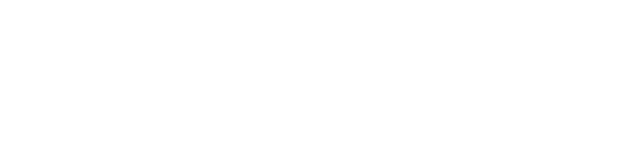
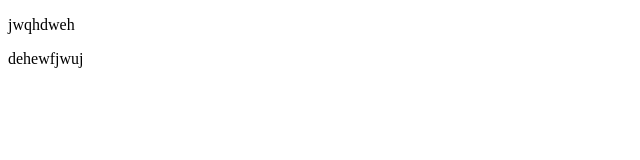
Before and after one commit to Athira731995/project1, a plain HTML site: page demo1.html in a window 1280 px wide. Shown: the whole page, without its empty margins (0-640 px from the left). Drawn offline with Linux system fonts and the light colour scheme.

Commit message:
third commit

```diff
--- a/demo1.html
+++ b/demo1.html
@@ -7,5 +7,10 @@
 </head>
 <body>
 
+    <p>jwqhdweh</p>
+    <div>
+        dehewfjwuj
+    </div>
+
 </body>
 </html>
```
